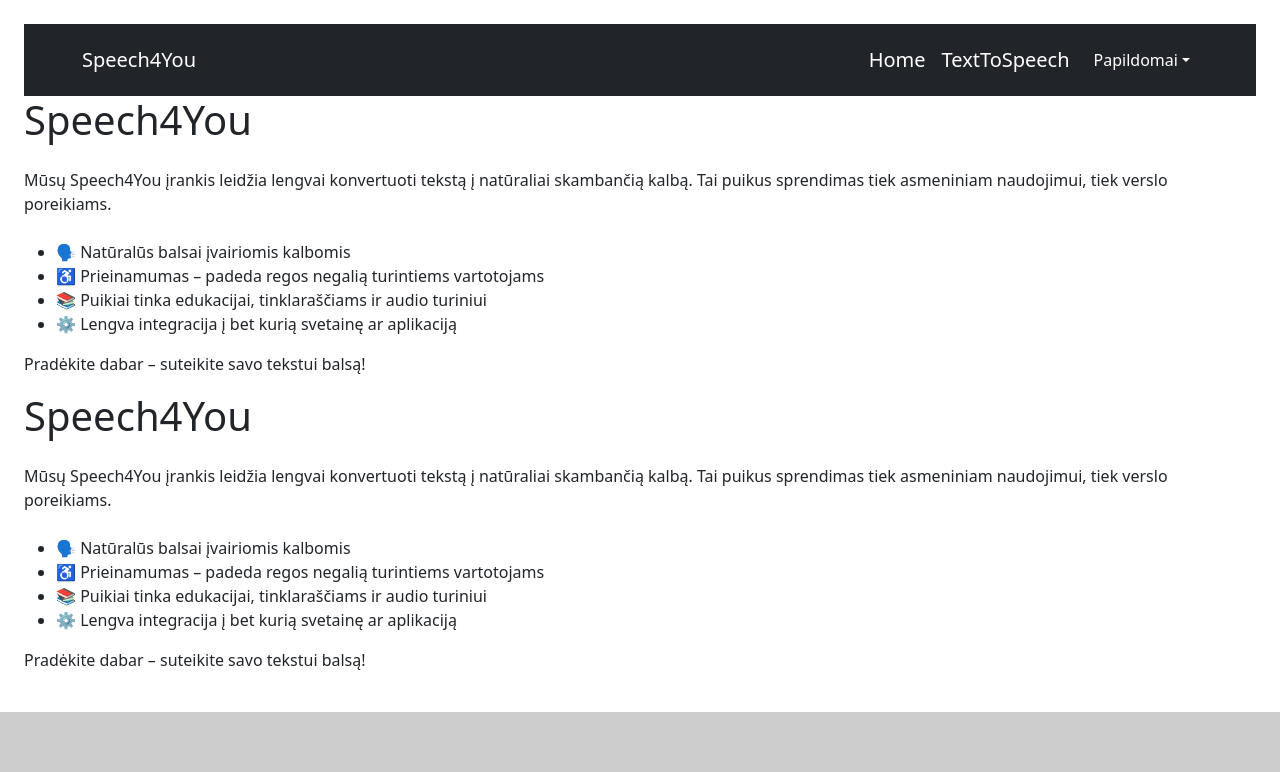
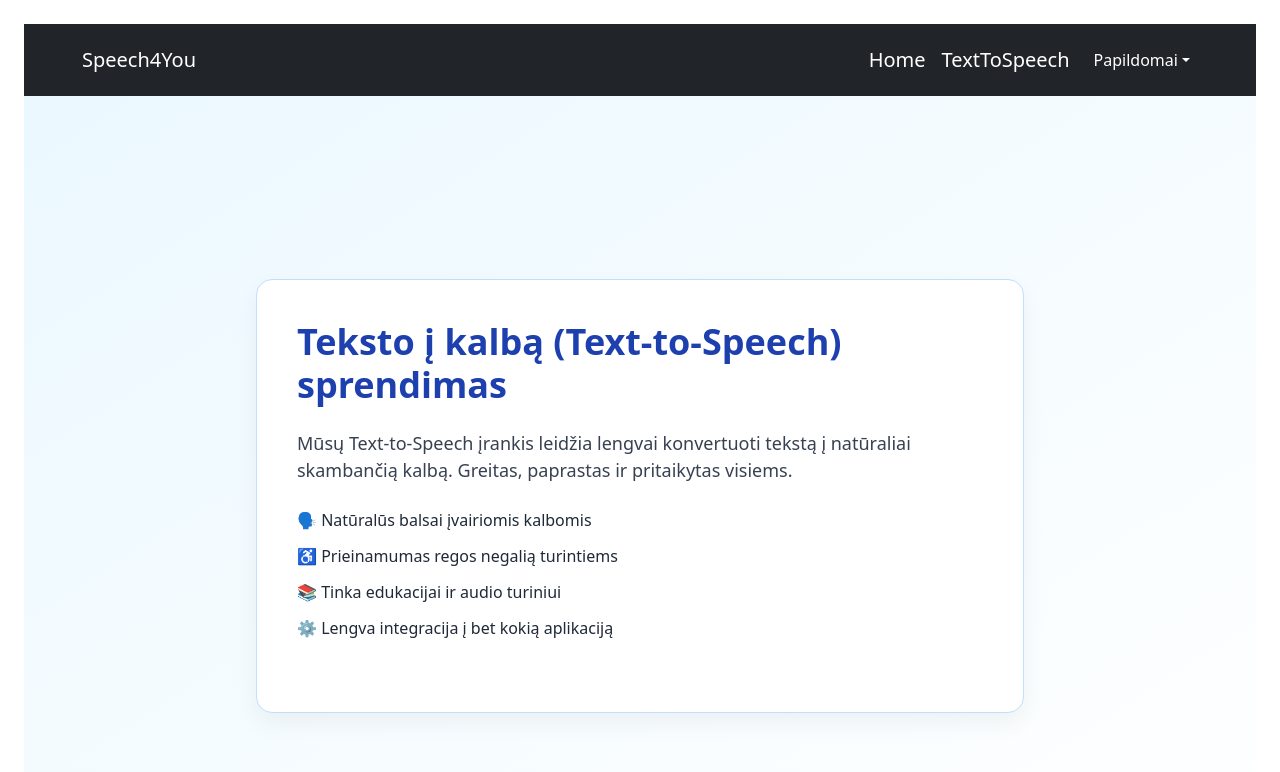
Before and after one commit to EdgarasBub/PROJEKTAS-TEXT_TO_SPEECH, a React (Vite) app in the folder client2/: page / in a window 1280 px wide. Shown: the top 772 px of the page. Built offline with nearby package versions, Linux system fonts and the light colour scheme.

Commit message:
Home bug fix

```diff
--- a/client2/src/App.tsx
+++ b/client2/src/App.tsx
@@ -1,5 +1,5 @@
 import React from 'react';
-import {BrowserRouter, Route, Routes} from 'react-router-dom'
+import {Navigate,BrowserRouter, Route, Routes} from 'react-router-dom'
 
 import TextToSpeech from './pages/TextToSpeech';
 import Navbar from './components/NavBar'
@@ -12,12 +12,12 @@ const App: React.FC = () => {
             <Navbar />
             <div className='pages'>
               <Routes>
-                <Route path='/' element={<Home />} />
+                <Route path="/" element={<Home />} />
+                <Route path="/Home" element={<Navigate to="/" replace />} />
                 <Route path='/TextToSpeech' element={<TextToSpeech />} />
               </Routes>
             </div>
       </BrowserRouter>
-      <Home />
     </main>
   );
 };
--- a/client2/src/pages/Home.tsx
+++ b/client2/src/pages/Home.tsx
@@ -1,22 +1,39 @@
 import React from 'react';
+import { useNavigate } from 'react-router-dom';
+import { Link } from 'react-router-dom';
+import "../styles/Home.css"; // Importuojame CSS failą
 
 const Home: React.FC = () => {
+  // const navigate = useNavigate();
+
   return (
-    <div className="p-6 max-w-3xl mx-auto">
-      <h1 className="text-3xl font-bold mb-4">Speech4You</h1>
-      <p className="text-lg mb-4">
-        Mūsų Speech4You įrankis leidžia lengvai konvertuoti tekstą į natūraliai skambančią kalbą. Tai puikus sprendimas tiek asmeniniam naudojimui, tiek verslo poreikiams.
-      </p>
-      <ul className="list-disc list-inside space-y-2 text-base">
-        <li>🗣️ Natūralūs balsai įvairiomis kalbomis</li>
-        <li>♿ Prieinamumas – padeda regos negalią turintiems vartotojams</li>
-        <li>📚 Puikiai tinka edukacijai, tinklaraščiams ir audio turiniui</li>
-        <li>⚙️ Lengva integracija į bet kurią svetainę ar aplikaciją</li>
-      </ul>
-      <p className="mt-6 text-md text-gray-600">
-        Pradėkite dabar – suteikite savo tekstui balsą!
-      </p>
-    </div>
+    <main className="home-container">
+      <div className="home-card">
+        <h1 className="home-title">
+          Teksto į kalbą (Text-to-Speech) sprendimas
+        </h1>
+
+        <p className="home-description">
+          Mūsų Text-to-Speech įrankis leidžia lengvai konvertuoti tekstą į natūraliai skambančią kalbą. Greitas, paprastas ir pritaikytas visiems.
+        </p>
+
+        <ul className="home-list">
+          <li>🗣️ Natūralūs balsai įvairiomis kalbomis</li>
+          <li>♿ Prieinamumas regos negalią turintiems</li>
+          <li>📚 Tinka edukacijai ir audio turiniui</li>
+          <li>⚙️ Lengva integracija į bet kokią aplikaciją</li>
+        </ul>
+
+        <div style={{ textAlign: 'center' }}>
+          {/* <button
+            className="home-button"
+            onClick={() => navigate('/demo')}
+          >
+            🚀 Išbandyti dabar
+          </button> */}
+        </div>
+      </div>
+    </main>
   );
 };
 
--- /dev/null
+++ b/client2/src/styles/Home.css
@@ -0,0 +1,64 @@
+/* src/pages/home.css */
+
+.home-container {
+  min-height: 100vh;
+  background: linear-gradient(to bottom right, #ebf8ff, #ffffff);
+  display: flex;
+  align-items: center;
+  justify-content: center;
+  padding: 2rem;
+}
+
+.home-card {
+  background-color: white;
+  border: 1px solid #c3ddfd;
+  border-radius: 1rem;
+  box-shadow: 0 10px 25px rgba(0, 0, 0, 0.05);
+  padding: 2.5rem;
+  max-width: 768px;
+  width: 100%;
+}
+
+.home-title {
+  font-size: 2.25rem;
+  font-weight: 800;
+  color: #1e40af;
+  margin-bottom: 1.5rem;
+}
+
+.home-description {
+  font-size: 1.125rem;
+  color: #374151;
+  margin-bottom: 1.5rem;
+}
+
+.home-list {
+  list-style: none;
+  padding-left: 0;
+  margin-bottom: 2rem;
+}
+
+.home-list li {
+  display: flex;
+  align-items: flex-start;
+  gap: 0.5rem;
+  margin-bottom: 0.75rem;
+  color: #1f2937;
+  font-size: 1rem;
+}
+
+.home-button {
+  background-color: #2563eb;
+  color: white;
+  padding: 0.75rem 1.5rem;
+  font-size: 1.125rem;
+  border: none;
+  border-radius: 0.75rem;
+  cursor: pointer;
+  transition: background-color 0.3s ease;
+  box-shadow: 0 4px 10px rgba(0, 0, 0, 0.1);
+}
+
+.home-button:hover {
+  background-color: #1d4ed8;
+}
```
